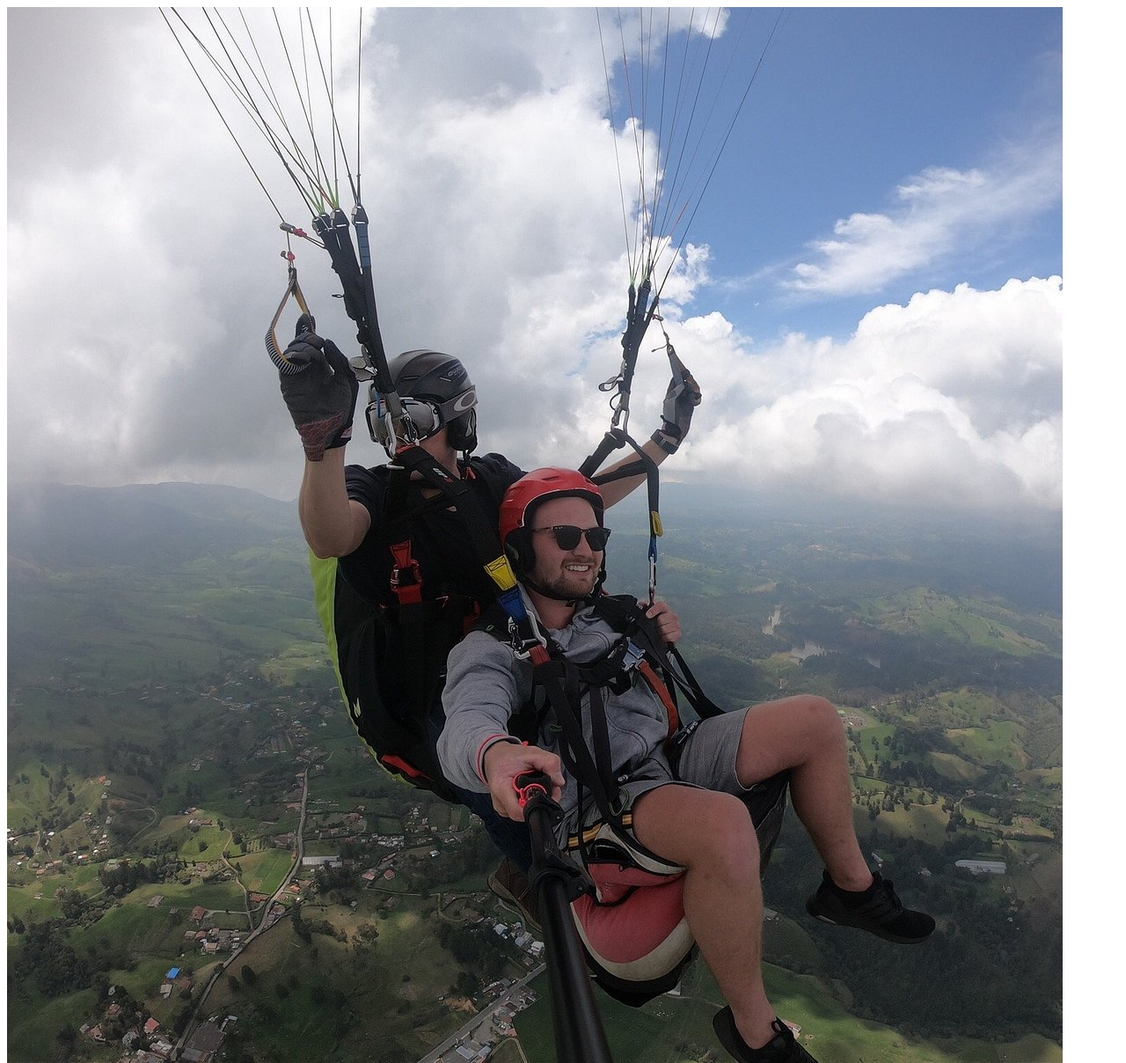
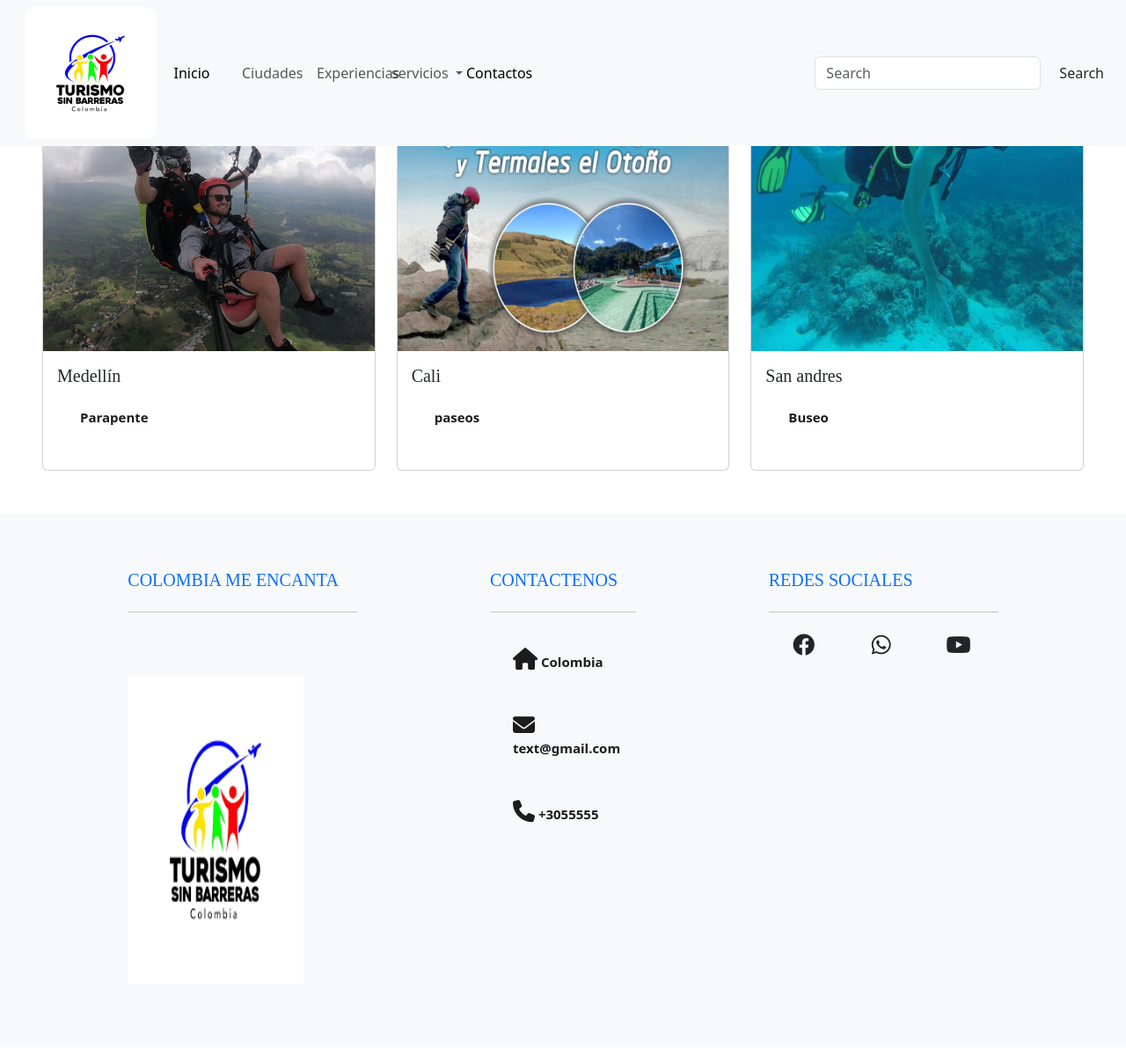
Before and after one commit to lilihurtado/turismocolombia, a plain HTML site: page index.html in a window 1280 px wide. Shown: the top 1208 px of the page at 88% size. Drawn offline with nearby package versions, Linux system fonts and the light colour scheme.

Commit message:
actualizar

```diff
--- a/index.html
+++ b/index.html
@@ -3,9 +3,59 @@
 <head>
     <meta charset="UTF-8">
     <meta name="viewport" content="width=device-width, initial-scale=1.0">
-    <title>Document</title>
+    <title>Turismo</title>
+    <link rel="stylesheet" href="turismo.style.css">
+    <link rel="stylesheet" href="https://cdnjs.cloudflare.com/ajax/libs/font-awesome/6.4.0/css/all.min.css" integrity="sha512-iecdLmaskl7CVkqkXNQ/ZH/XLlvWZOJyj7Yy7tcenmpD1ypASozpmT/E0iPtmFIB46ZmdtAc9eNBvH0H/ZpiBw==" crossorigin="anonymous" referrerpolicy="no-referrer" />
+    <link href="https://cdn.jsdelivr.net/npm/bootstrap@5.3.0-alpha3/dist/css/bootstrap.min.css" rel="stylesheet" integrity="sha384-KK94CHFLLe+nY2dmCWGMq91rCGa5gtU4mk92HdvYe+M/SXH301p5ILy+dN9+nJOZ" crossorigin="anonymous">
+    <link href="https://cdn.jsdelivr.net/npm/bootstrap@5.3.1/dist/css/bootstrap.min.css" rel="stylesheet" integrity="sha384-4bw+/aepP/YC94hEpVNVgiZdgIC5+VKNBQNGCHeKRQN+PtmoHDEXuppvnDJzQIu9" crossorigin="anonymous">
+    <link rel="stylesheet" href="/bootstrap-5.2.3-dist/css/bootstrap-grid.css">
+    <link rel="stylesheet" href="/bootstrap-5.2.3-dist/js/bootstrap.bundle.js">
 </head>
 <body>
+
+    <nav class="navbar fixed-top navbar-expand-lg navbar-light bg-light">
+        <div class="container-fluid ">
+          <a class="navbar-brand" href="#"></a>
+          <img src="/img/turiscolombia.png"  id="logo1" alt="">
+
+          <button class="navbar-toggler" type="button" data-bs-toggle="collapse" data-bs-target="#navbarScroll" aria-controls="navbarScroll" aria-expanded="false" aria-label="Toggle navigation">
+            <span class="navbar-toggler-icon"></span>
+          </button>
+          <div class="collapse navbar-collapse" id="navbarScroll">
+            <ul class="navbar-nav me-auto my-2 my-lg-0 navbar-nav-scroll" style="--bs-scroll-height: 100px;">
+              <li class="nav-item">
+                <a class="nav-link active" aria-current="page" href="#home" target="_blank">Inicio</a>
+              </li>
+              <li class="nav-item">
+                <a class="nav-link" href="#noticias">Ciudades</a>
+              </li>
+              <li class="nav-item">
+                <a class="nav-link" href="experirncias.html">Experiencias</a>
+              </li>
+
+              <li class="nav-item dropdown">
+                <a class="nav-link dropdown-toggle" href="#servicios" role="button" data-bs-toggle="dropdown" aria-expanded="false">
+                  servicios
+                </a>
+                <ul class="dropdown-menu">
+                  <li><a class="dropdown-item" href="#">Transporte</a></li>
+                  <li><a class="dropdown-item" href="#">Hospedaje</a></li>
+                  <li><hr class="dropdown-divider"></li>
+                  <li><a class="dropdown-item" href="#">Reservas</a></li>
+                </ul>
+              </li>
+              <li class="nav-item">
+                <a class="nav-link active" aria-current="page" href="#contactos" target="_blank">Contactos</a>
+              </li>
+            </ul>
+            <form class="d-flex" role="search">
+              <input class="form-control me-2" type="search" placeholder="Search" aria-label="Search">
+              <button class="btn btn-outline-primay" type="submit">Search</button>
+            </form>
+          </div>
+        </div>
+      </nav>
+
  <main>
 
     <section>
@@ -43,5 +93,73 @@
           </div>
     </section>
  </main>
+
+ <footer class="bg-light tex-dark pt-5 pb-4" id="footer">
+    <div class="container tex-center tex-md-start">
+      <div class="row tex-center text-md-start">
+
+        <div class="col-md-3 col-lg-3 col-xl-3 mx-auto mt-3">
+
+           <h5 class="text-uppercase mb-4 font-weight-bold text-primary">Colombia me encanta</h5>
+           <hr class="mb-4">
+           <p>
+            <div class="it">
+              <img src="/img/turiscolombia.png" alt="">
+            </div>
+           </p>
+          </div>
+
+
+        <div class="col-md-2 col-lg-2 col-xl-2 mx-auto mt-3" id="contactos">
+            <h5 class="text-uppercase mb-4 font-weight-bold text-primary">Contactenos</h5>
+             <hr class="mb-4">
+            <p>
+              <i class="fa-solid fa-house"></i> Colombia
+            </p>
+
+            <p>
+              <i class="fa-solid fa-envelope"></i> text@gmail.com
+            </p>
+
+            <p>
+              <i class="fa-solid fa-phone"></i> +3055555
+            </p>
+
+        </div>
+
+        <div class="col-md-3 col-lg-3 col-xl-3 mx-auto mt-3" id="redes">
+          <h5 class="text-uppercase mb-4 font-weight-bold text-primary">Redes sociales</h5>
+          <hr class="mb-4">
+
+
+          <div class="tex-center">
+
+            <ul class="list-unstyled list-inline">
+
+              <li class="list-inline-item">
+                <a href="https://www.facebook.com/" class="text-dark"><i class="fa-brands fa-facebook"></i> </a>
+              </li>
+
+              <li class="list-inline-item">
+                <a href="https://www.whatsapp.com/" class="text-dark"><i class="fa-brands fa-whatsapp"></i> </a>
+              </li>
+
+              <li class="list-inline-item">
+                <a href="https://www.youtube.com/results?search_query=turismo+en+colombia" class="text-dark"><i class="fa-brands fa-youtube"></i> </a>
+              </li>
+
+
+            </ul>
+          </div>
+        </div>
+
+
+
+
+      </div>
+
+    </div>
+
+  </footer>
 </body>
 </html>
```
Also changed, not shown: turismo.html (+10 -6 lines).
